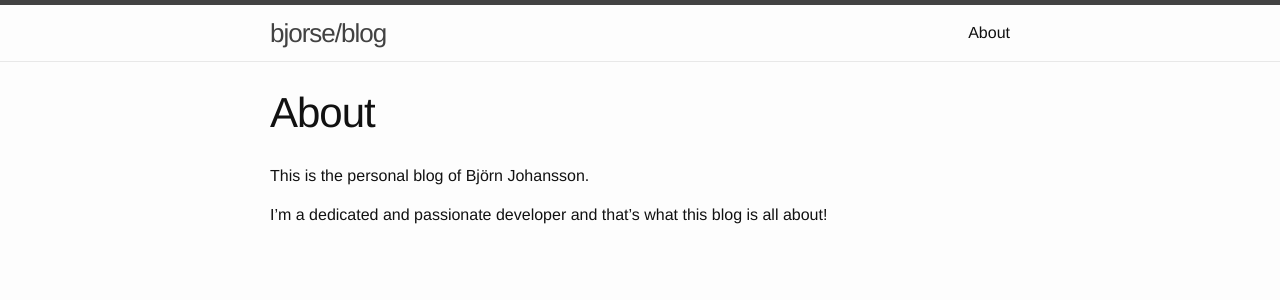
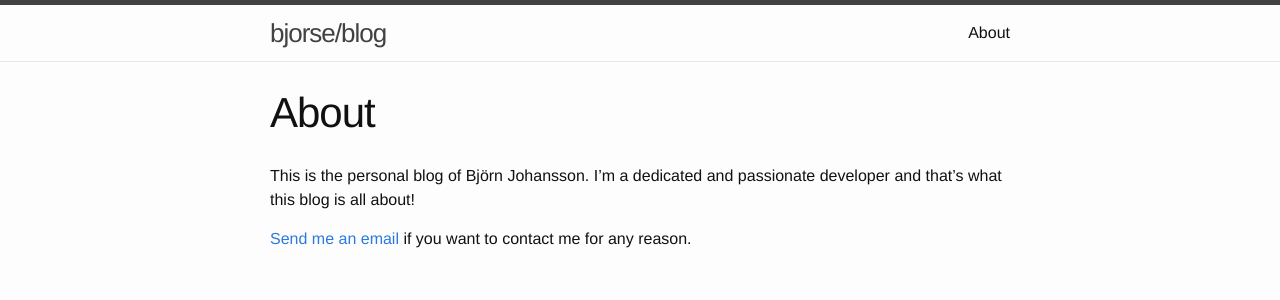
Before and after one commit to bjorse/bjorse.github.io, a Jekyll site: the page built from about.md, in a window 1280 px wide. Shown: the top 300 px of the page. Built offline with Jekyll 4.4.1, drawn with Linux system fonts in a browser that asks for light colours.

Commit message:
Added email in about page

```diff
--- a/about.md
+++ b/about.md
@@ -4,6 +4,6 @@ title: About
 permalink: /about/
 ---
 
-This is the personal blog of Björn Johansson.
+This is the personal blog of Björn Johansson. I'm a dedicated and passionate developer and that's what this blog is all about!
 
-I'm a dedicated and passionate developer and that's what this blog is all about!
+<a href="mailto:bjorse@gmail.com">Send me an email<a/> if you want to contact me for any reason.
```
